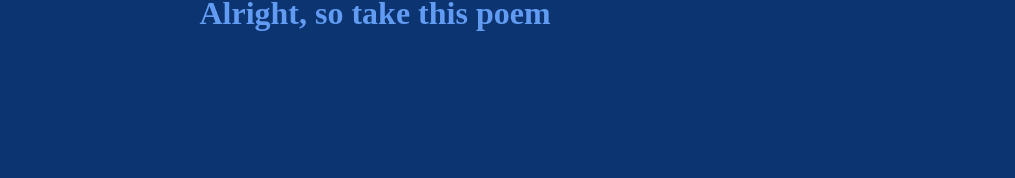
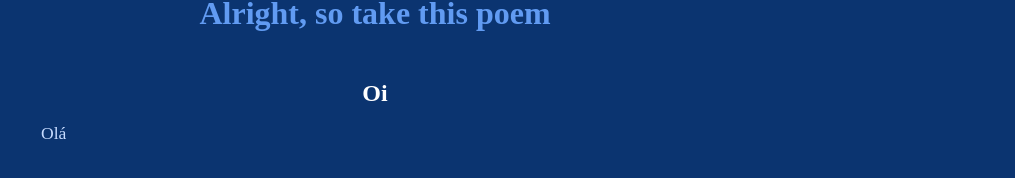
Before and after one commit to zuinl/takeapoem, a React (Create React App) app: page / in a window 1280 px wide. Shown: the part 442-620 px from the top of the page, without its empty margins (265-1280 px from the left). Built offline with nearby package versions, Linux system fonts and the light colour scheme; a web font is replaced by a local one.

Commit message:
dev: poem component

```diff
--- a/src/App.js
+++ b/src/App.js
@@ -9,6 +9,7 @@ import ThemeButton from "./components/ThemeButton";
 import GlobalStyle from "./GlobalStyle";
 import LoadingMessage from "./components/LoadingMessage";
 import { MoodContextProvider } from "./contexts/MoodContext";
+import Poem from "./components/Poem";
 
 function App() {
   const [theme, setTheme] = useState("dark")
@@ -31,6 +32,7 @@ function App() {
             message="I'm looking for the perfect poem for you" />
 
           <Title title="Alright, so take this poem" />
+          <Poem title="Oi" poem="Olá" />
         </MoodContextProvider>
       </div>
     </ThemeContext.Provider>
--- a/src/components/MoodsBox/index.tsx
+++ b/src/components/MoodsBox/index.tsx
@@ -1,4 +1,4 @@
-import useMoods from '../../hooks/Moods/useMoods'
+import useMoods from '../../hooks/useMoods'
 import MoodChip from '../MoodChip'
 import * as S from './styles'
 
--- /dev/null
+++ b/src/components/Poem/index.tsx
@@ -0,0 +1,17 @@
+import * as S from './styles'
+
+interface PoemProps {
+    title: string,
+    poem: string
+}
+
+const Poem = (props: PoemProps) => {
+    return (
+        <>
+            <S.PoemTitle>{props.title}</S.PoemTitle>
+            <S.Poem>{props.poem}</S.Poem>
+        </>
+    )
+}
+
+export default Poem
--- /dev/null
+++ b/src/components/Poem/styles.js
@@ -0,0 +1,17 @@
+import styled from 'styled-components'
+
+export const PoemTitle = styled.h2`
+    width: 100%;
+    margin: 2rem 0 0 0;
+    text-align: center;
+    color: #FFF;
+`
+
+export const Poem = styled.p`
+    width: 100%;
+    margin: 1rem 0 0 0;
+    text-align: left;
+    color: var(--text-light);
+    font-size: 1.1rem;
+    font-weight: 500;
+`
--- a/src/hooks/Moods/usePoems.js
+++ b/src/hooks/usePoems.js
@@ -1,8 +1,5 @@
 import { useState } from "react"
-
-const poems = [
-
-]
+import poems from "../utils/poems"
 
 function useMoods () {
     const [currentPoem, setCurrentPoem] = useState("")
--- /dev/null
+++ b/src/utils/poems.js
@@ -0,0 +1,5 @@
+const poems = [
+
+]
+
+export default poems
```
Also changed, not shown: src/hooks/useMoods.js (renamed from src/hooks/Moods/useMoods.js).
